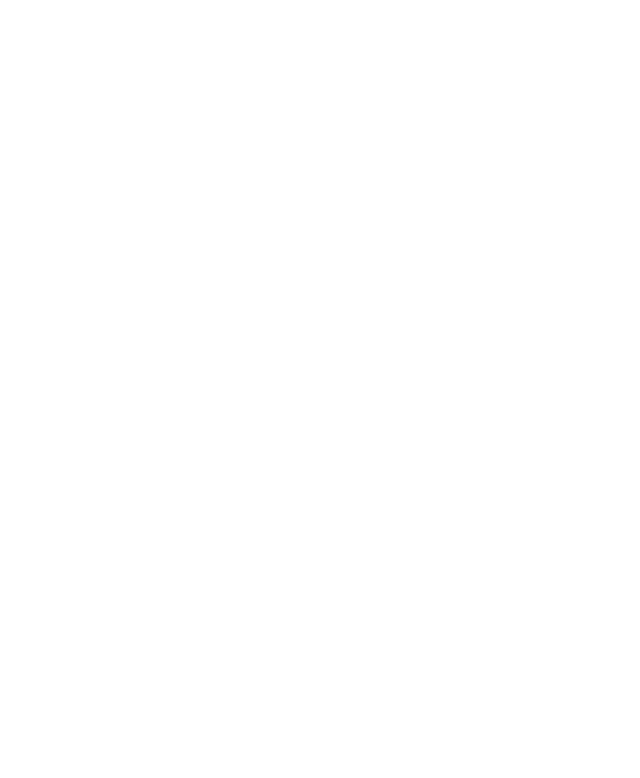
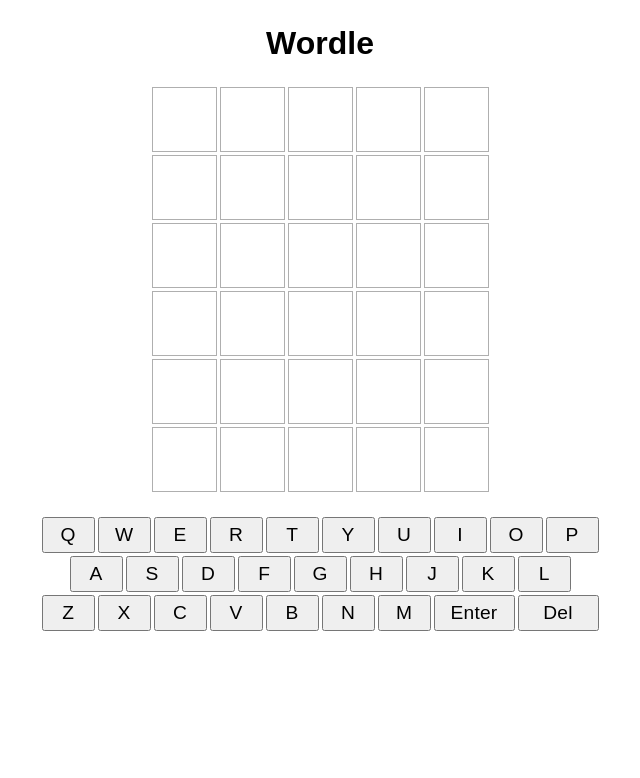
Before and after one commit to LL835/wordle-clone, a plain HTML site: page index.html in a window 1280 px wide. Shown: the whole page, without its empty margins (320-960 px from the left). Drawn offline with Linux system fonts and the light colour scheme.

Commit message:
create basic layout
draft the title, grid, and keyboard sections

```diff
--- a/index.html
+++ b/index.html
@@ -8,4 +8,75 @@
         <script src="script.js"></script>
         <title>Wordle</title>
     </head>
+    <body>
+        <h1 class="title">Wordle</h1>
+        <div class="game-board">
+            <div class="grid">
+                <div class="tile"></div>
+                <div class="tile"></div>
+                <div class="tile"></div>
+                <div class="tile"></div>
+                <div class="tile"></div>
+                <div class="tile"></div>
+                <div class="tile"></div>
+                <div class="tile"></div>
+                <div class="tile"></div>
+                <div class="tile"></div>
+                <div class="tile"></div>
+                <div class="tile"></div>
+                <div class="tile"></div>
+                <div class="tile"></div>
+                <div class="tile"></div>
+                <div class="tile"></div>
+                <div class="tile"></div>
+                <div class="tile"></div>
+                <div class="tile"></div>
+                <div class="tile"></div>
+                <div class="tile"></div>
+                <div class="tile"></div>
+                <div class="tile"></div>
+                <div class="tile"></div>
+                <div class="tile"></div>
+                <div class="tile"></div>
+                <div class="tile"></div>
+                <div class="tile"></div>
+                <div class="tile"></div>
+                <div class="tile"></div>
+            </div>
+            <div class="keyboard">
+                <button class="key">Q</button>
+                <button class="key">W</button>
+                <button class="key">E</button>
+                <button class="key">R</button>
+                <button class="key">T</button>
+                <button class="key">Y</button>
+                <button class="key">U</button>
+                <button class="key">I</button>
+                <button class="key">O</button>
+                <button class="key">P</button>
+
+                <div class="space"></div>
+                <button class="key">A</button>
+                <button class="key">S</button>
+                <button class="key">D</button>
+                <button class="key">F</button>
+                <button class="key">G</button>
+                <button class="key">H</button>
+                <button class="key">J</button>
+                <button class="key">K</button>
+                <button class="key">L</button>
+                <div class="space"></div>
+
+                <button class="key">Z</button>
+                <button class="key">X</button>
+                <button class="key">C</button>
+                <button class="key">V</button>
+                <button class="key">B</button>
+                <button class="key">N</button>
+                <button class="key">M</button>
+                <button class="key enter-key">Enter</button>
+                <button class="key del-key">Del</button>
+            </div>
+        </div>
+    </body>
 </html>
--- a/style.css
+++ b/style.css
@@ -4,3 +4,67 @@
     box-sizing: border-box;
     font-family: Arial, Helvetica, sans-serif;
 }
+body {
+    padding: 25px;
+    display: flex;
+    flex-direction: column;
+    min-height: 100vh;
+}
+.title {
+    text-align: center;
+    margin-bottom: 25px;
+}
+.game-board {
+    display: flex;
+    flex-direction: column;
+    justify-content: flex-start;
+    align-items: center;
+    flex-grow: 1;
+}
+.grid {
+    display: grid;
+    grid-template-columns: repeat(5, 65px);
+    grid-template-rows: repeat(6, 65px);
+    gap: 3px;
+    margin-bottom: 25px;
+
+}
+.tile {
+    border: solid 1px #00000050;
+    width: 100%;
+    height: 100%;
+}
+.keyboard {
+    display: grid;
+    justify-content: center;
+    font-size: 1.2rem;
+    grid-template-columns: repeat(20, 25px);
+    gap: 3px;
+}
+.key {
+    cursor: pointer;
+    padding: 5px;
+    grid-column: span 2;
+    font-size: inherit;
+}
+.key.enter-key, .key.del-key {
+    grid-column: span 3;
+    letter-spacing: 0.2px;
+}
+.space {
+    grid-column: span 1;;
+}
+
+@media all and (max-width: 600px){
+    .grid {
+        grid-template-columns: repeat(5, 50px);
+        grid-template-rows: repeat(6, 50px);
+    }
+    .keyboard {
+        grid-template-columns: repeat(20, 15px);
+        font-size: 1rem;
+    }
+    .key.enter-key, .key.del-key {
+        font-size: 0.6rem;;
+    }
+}
```
